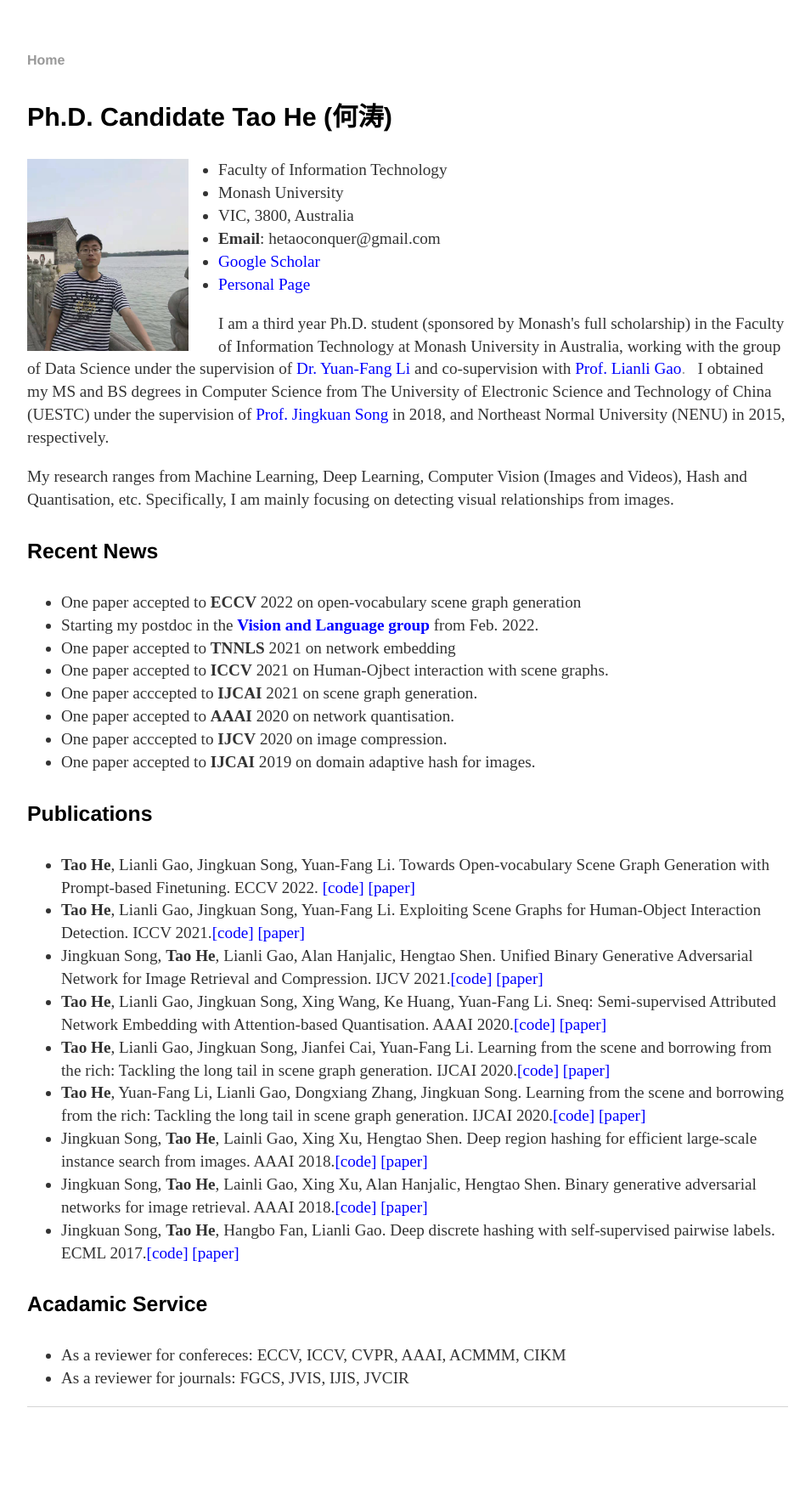
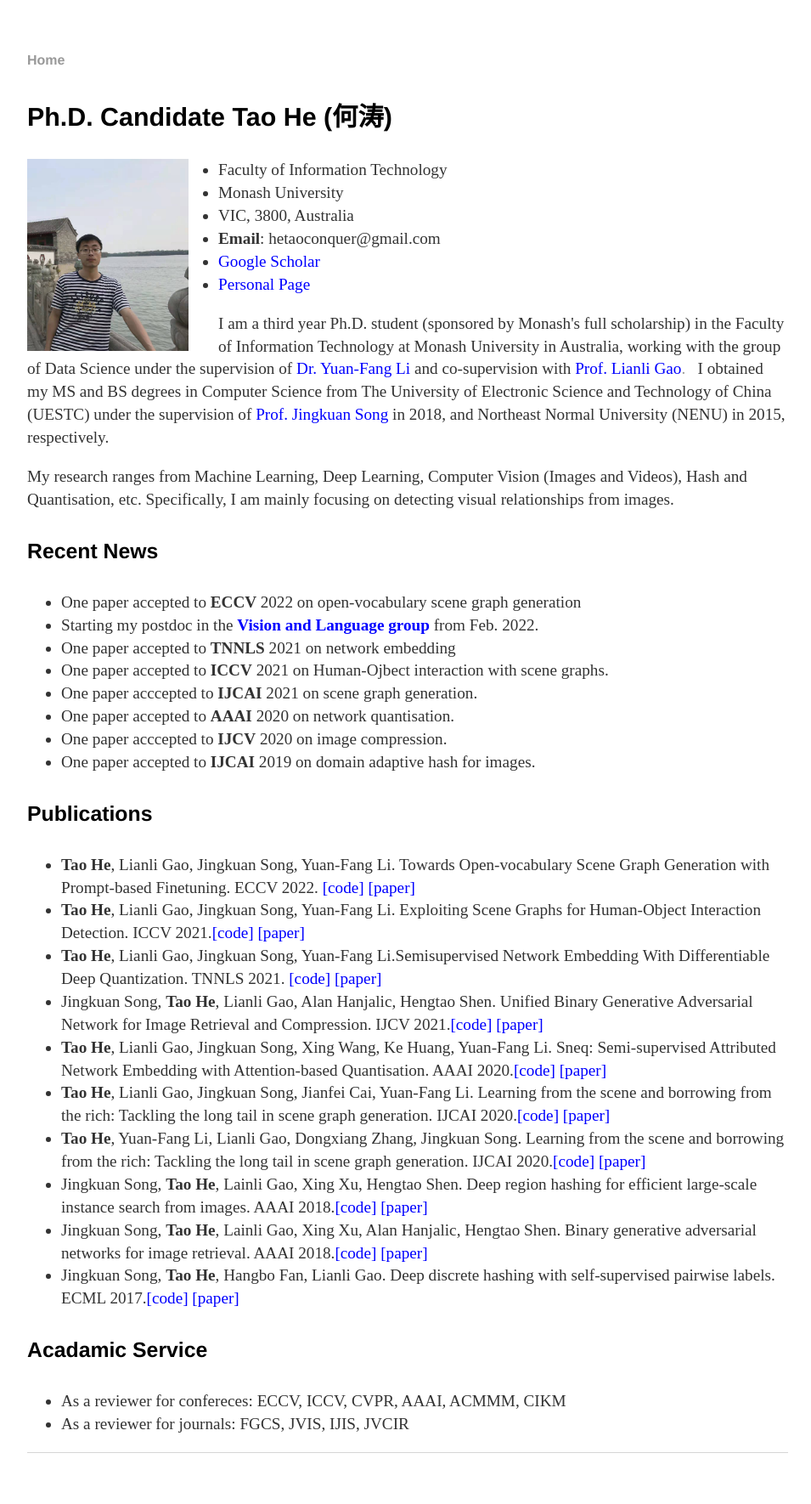
Before and after one commit to ht014/ht014.github.io, a Jekyll site: the page built from index.html, in a window 1280 px wide. Shown: the whole page at 85% size, without its empty margins (160-1115 px from the left). Built offline with Jekyll 4.4.1, drawn with Linux system fonts in a browser that asks for light colours; before the commit the page ends 1716 px from its top, so only the background shows below that.

Commit message:
Update index.html

```diff
--- a/index.html
+++ b/index.html
@@ -42,7 +42,7 @@ title: Tao He's Homepage
 	<li><strong>Tao He</strong>, Lianli Gao, Jingkuan Song, Yuan-Fang Li. Towards Open-vocabulary Scene Graph Generation with Prompt-based Finetuning. ECCV 2022. <a href=" " rel="nofollow"><font color="#0000ff">[code]</font></a> <a href="~" rel="nofollow"><font color="#0000ff">[paper]</font></a> <font color="#ff0000"><b>&nbsp;</b></font> </li>
 
 	<li><strong>Tao He</strong>, Lianli Gao, Jingkuan Song, Yuan-Fang Li. Exploiting Scene Graphs for Human-Object Interaction Detection. ICCV 2021.<a href=" " rel="nofollow"><font color="#0000ff">[code]</font></a> <a href="https://arxiv.org/abs/2108.08584" rel="nofollow"><font color="#0000ff">[paper]</font></a> <font color="#ff0000"><b>&nbsp;</b></font> </li>
-
+	<li><strong>Tao He</strong>, Lianli Gao, Jingkuan Song, Yuan-Fang Li.Semisupervised Network Embedding With Differentiable Deep Quantization. TNNLS 2021. <a href=" " rel="nofollow"><font color="#0000ff">[code]</font></a> <a href="https://arxiv.org/pdf/2108.09128" rel="nofollow"><font color="#0000ff">[paper]</font></a> <font color="#ff0000"><b>&nbsp;</b></font> </li>
 	<li>Jingkuan Song, <strong>Tao He</strong>, Lianli Gao,  Alan Hanjalic, Hengtao Shen. Unified Binary Generative Adversarial Network for Image Retrieval and Compression. IJCV 2021.<a href="" rel="nofollow"><font color="#0000ff">[code]</font></a> <a href="http://pure.tudelft.nl/ws/files/82393102/ijcv2020_binary.pdf" rel="nofollow"><font color="#0000ff">[paper]</font></a> <font color="#ff0000"><b>&nbsp;</b></font> </li>
 
 	<li><strong>Tao He</strong>, Lianli Gao, Jingkuan Song, Xing Wang, Ke Huang, Yuan-Fang Li. Sneq: Semi-supervised Attributed Network Embedding with Attention-based Quantisation. AAAI 2020.<a href=" " rel="nofollow"><font color="#0000ff">[code]</font></a> <a href=" " rel="nofollow"><font color="#0000ff">[paper]</font></a> <font color="#ff0000"><b>&nbsp;</b></font> </li>
```
